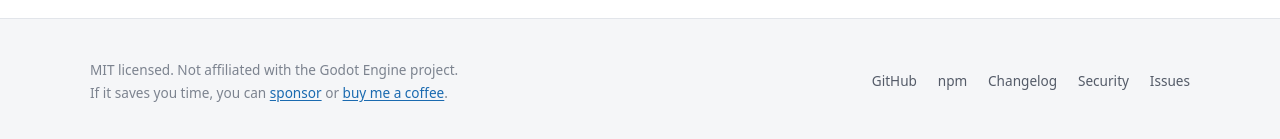
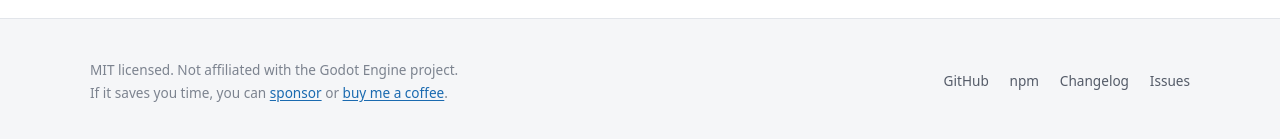
Before and after one commit to jmsansan/godot-assistant, a website: page docs/index.html in a window 1280 px wide. Shown: the part 6809-6948 px from the top of the page. Drawn offline with Linux system fonts and the light colour scheme.

Commit message:
docs: remove references

```diff
--- a/docs/index.html
+++ b/docs/index.html
@@ -794,7 +794,6 @@ Main <i>(Node2D)</i>
       <a href="https://github.com/jmsansan/godot-assistant">GitHub</a>
       <a href="https://www.npmjs.com/package/godot-assistant">npm</a>
       <a href="https://github.com/jmsansan/godot-assistant/blob/main/CHANGELOG.md">Changelog</a>
-      <a href="https://github.com/jmsansan/godot-assistant/blob/main/SECURITY.md">Security</a>
       <a href="https://github.com/jmsansan/godot-assistant/issues">Issues</a>
     </nav>
   </div>
```
Also changed, not shown: .github/workflows/release.yml, CHANGELOG.md.
